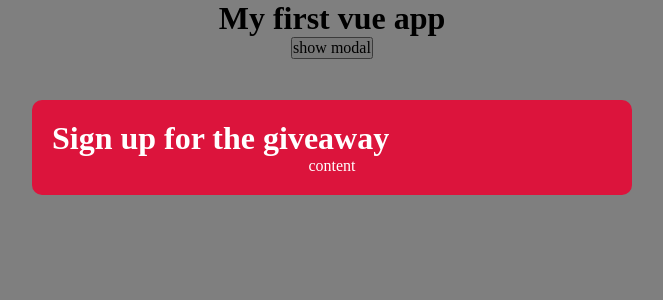
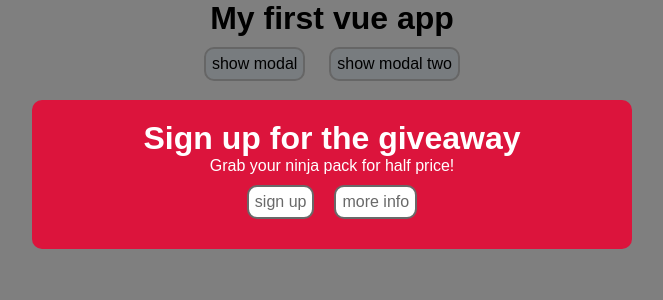
Before and after one commit to dudarmykola/vue-simple-app, a Vue app: page / in a window 1280 px wide. Both pictures are taken after a click on the button "show modal". Shown: the top 300 px of the page, without its empty margins (308-971 px from the left). Built offline with nearby package versions, Linux system fonts and the light colour scheme.

Commit message:
add another modal

```diff
--- a/src/App.vue
+++ b/src/App.vue
@@ -1,10 +1,25 @@
 <template>
   <div class="content">
     <h1>{{ title }}</h1>
-    <button @click="toggleModal">show modal</button>
+    <div class="actions">
+      <button @click="toggleModal">show modal</button>
+      <button @click="toggleModalTwo">show modal two</button>
+    </div>
   </div>
   <div v-if="showModal">
-    <Modal :header="header" :text="text" theme="sale" @close="toggleModal"/>
+    <Modal :header="header" :text="text" theme="sale" @close="toggleModal">
+      <template v-slot:links>
+        <a href="#">sign up</a>
+        <a href="#">more info</a>
+      </template>
+      <h1>Sign up for the giveaway</h1>
+      <p>Grab your ninja pack for half price!</p>
+    </Modal>
+  </div>
+  <div v-if="showModalTwo">
+    <Modal @close="toggleModalTwo">
+      <h1>Sign up yow the newsletter</h1>
+    </Modal>
   </div>
 </template>
 
@@ -17,14 +32,16 @@ export default {
   data() {
     return {
       title: 'My first vue app',
-      header: 'Sign up for the giveaway',
-      text: 'Grab your ninja pack for half price!',
-      showModal: false
+      showModal: false,
+      showModalTwo: false
     }
   },
   methods: {
     toggleModal() {
       this.showModal = !this.showModal
+    },
+    toggleModalTwo() {
+      this.showModalTwo = !this.showModalTwo
     }
   }
 };
@@ -35,4 +52,19 @@ export default {
   flex-direction: column;
   align-items: center;
 }
+
+.actions {
+  padding: 10px;
+  display: flex;
+  flex-direction: row;
+  width: 300px;
+  justify-content: space-around;
+}
+
+.actions button {
+  padding: 6px;
+  border-radius: 10px;
+  background: aliceblue;
+  border: 2px solid #ccc;
+}
 </style>
--- a/src/assets/global.css
+++ b/src/assets/global.css
@@ -49,4 +49,5 @@ input, button, textarea, select {
 body, html {
     height: 100%;
     scroll-behavior: smooth;
+    font-family: 'Arial', sans-serif;
 }
--- a/src/components/Modal.vue
+++ b/src/components/Modal.vue
@@ -1,8 +1,10 @@
 <template>
   <div class="backdrop" @click.self="closeModal">
     <div class="modal" :class="{ sale: theme === 'sale' }">
-      <h1>{{ header }}</h1>
-      <p class="content">content</p>
+      <slot></slot>
+      <div class="links">
+        <slot name="links"></slot>
+      </div>
     </div>
   </div>
 </template>
@@ -33,6 +35,9 @@ export default {
   margin: 100px auto;
   background: white;
   border-radius: 10px;
+  display: flex;
+  flex-direction: column;
+  align-items: center;
 }
 
 .modal.sale {
@@ -40,7 +45,7 @@ export default {
   color: white;
 }
 
-.modal.sale h1{
+.modal.sale h1 {
   color: white;
 }
 
@@ -51,4 +56,19 @@ export default {
   width: 100%;
   height: 100%;
 }
+
+.links {
+  display: flex;
+  justify-content: space-between;
+}
+
+.modal :slotted(a) {
+  margin: 10px;
+  padding: 6px;
+  border-radius: 10px;
+  background: #fff;
+  color: dimgray;
+  border: 2px solid dimgray;
+  text-decoration: unset;
+}
 </style>
```
